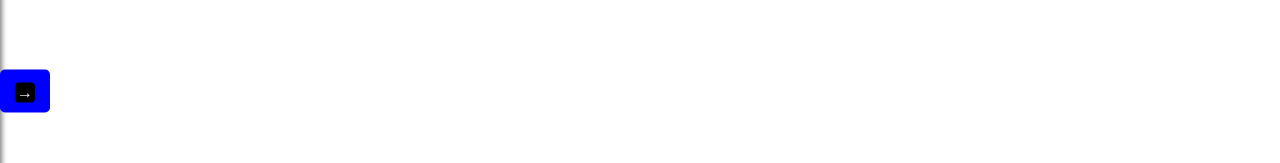
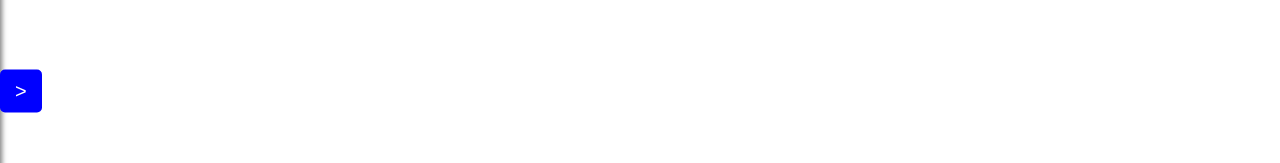
Before and after one commit to ziyosen/ONLY, a website: page js/tes.html in a window 1280 px wide. Shown: the part 339-502 px from the top of the page. Drawn offline with Linux system fonts and the light colour scheme.

Commit message:
Update tes.html

```diff
--- a/js/tes.html
+++ b/js/tes.html
@@ -92,7 +92,7 @@
 <body>
 
     <div class="navbar" id="navbar">
-        <button class="toggle-btn" id="menu-btn" onclick="toggleNavbar()"><i class="icon icon--caret-right text-inverted"></i></button>
+        <button class="toggle-btn" id="menu-btn" onclick="toggleNavbar()">></button>
         <a href="#">Home</a>
         <a href="#">About</a>
         <a href="#">Services</a>
@@ -130,10 +130,10 @@ Navbar sekarang menggunakan tombol panah yang diposisikan di tengah vertikal. To
 
             if (navbarOpen) {
                 navbar.style.left = "-150px";
-                menuBtn.innerHTML = "<i class="icon icon--caret-right text-inverted"></i>";
+                menuBtn.innerHTML = ">";
             } else {
-                navbar.style.left = "30";
-                menuBtn.innerHTML = "<i class="icon icon--caret-left text-inverted"></i>";
+                navbar.style.left = "0";
+                menuBtn.innerHTML = "<";
             }
 
             navbarOpen = !navbarOpen;
```
